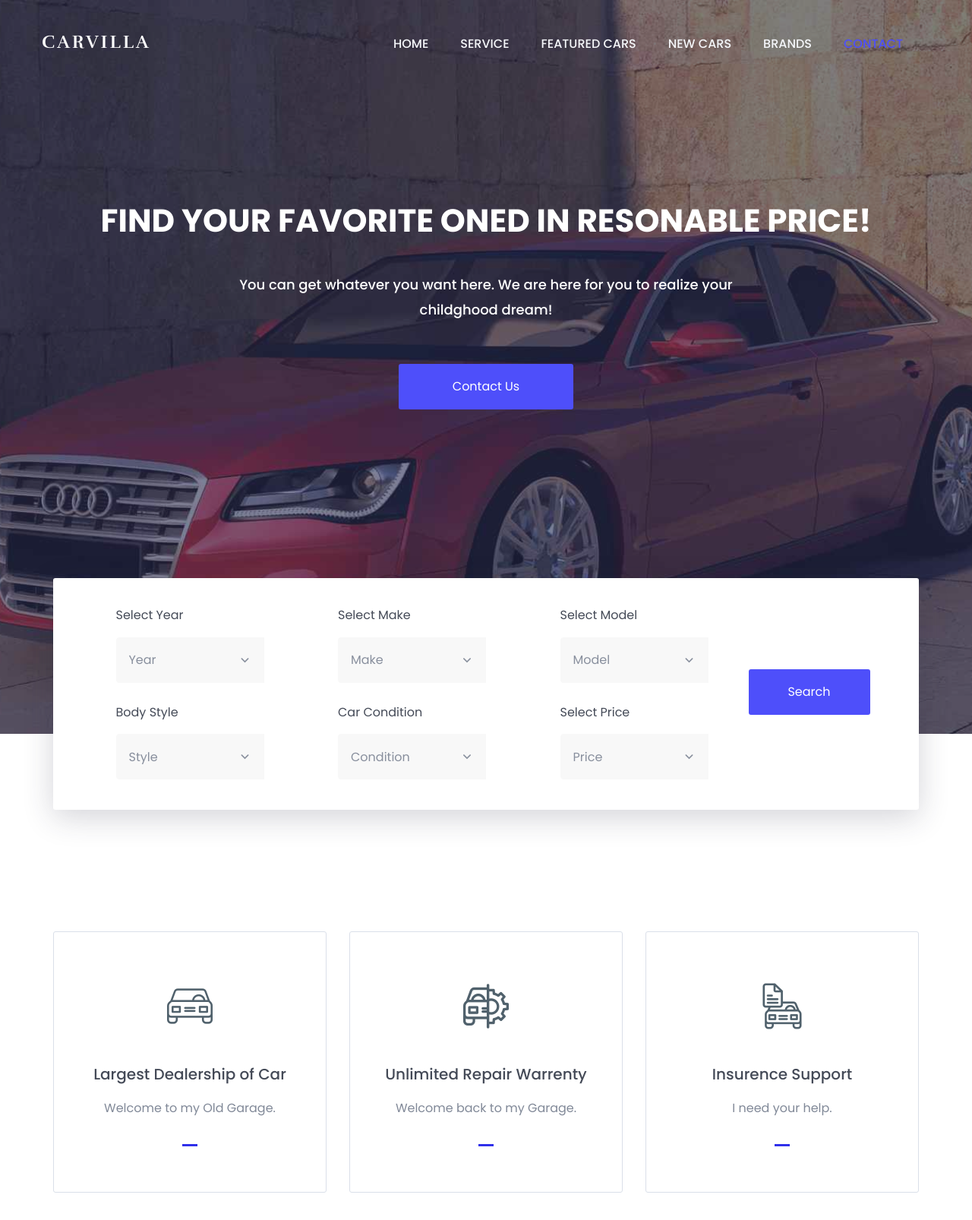
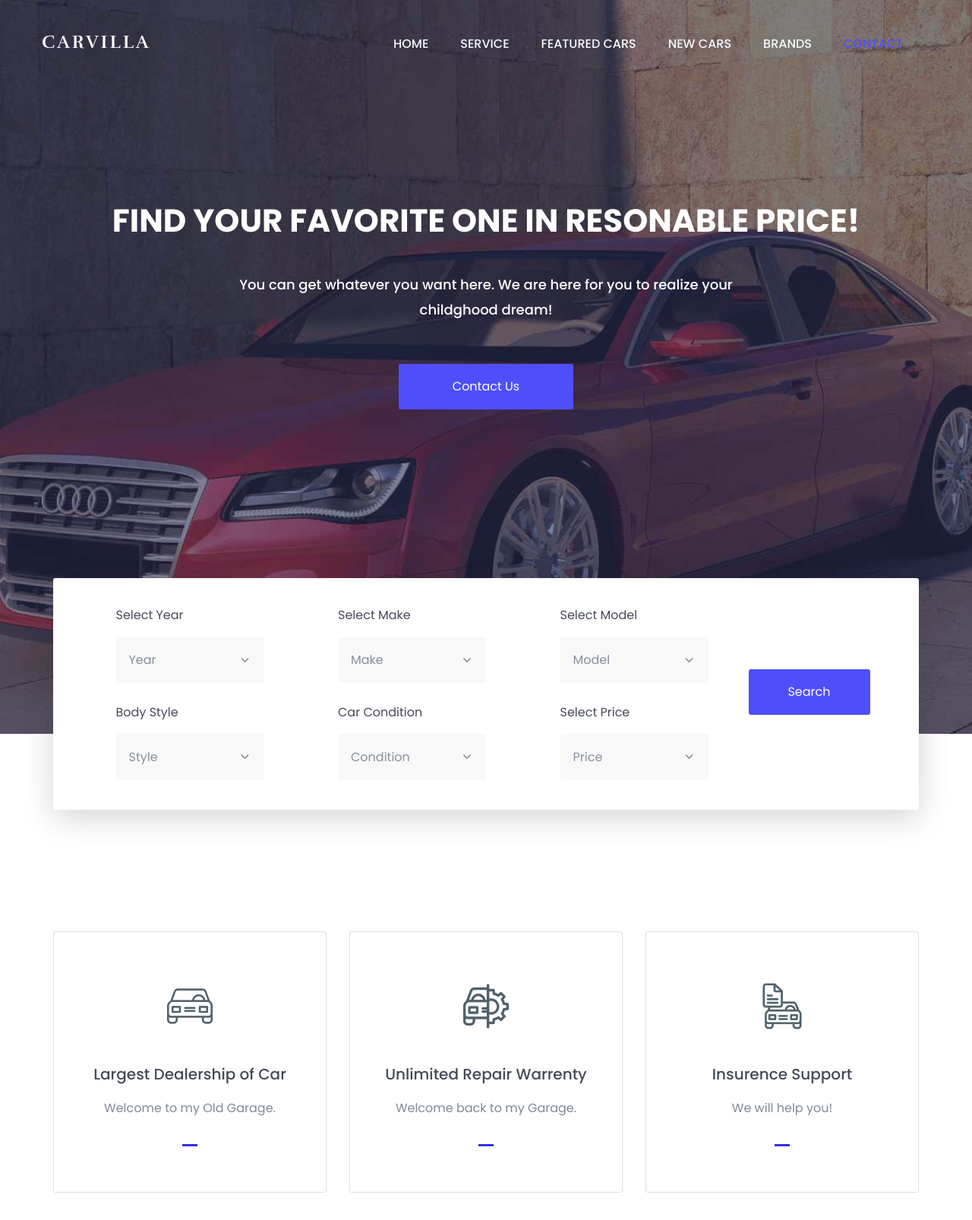
Before and after one commit to Age1107/NormalNinjya4, a plain HTML site: page index.html in a window 1280 px wide. Shown: the top 1606 px of the page at 76% size. Drawn offline with nearby package versions, Linux system fonts and the light colour scheme.

Commit message:
Update index.html

```diff
--- a/index.html
+++ b/index.html
@@ -14,7 +14,7 @@
 		<link href="https://fonts.googleapis.com/css?family=Rufina:400,700" rel="stylesheet">
 
         <!-- title of site -->
-        <title>MyGarage.com</title>
+        <title> MyGarage.com </title>
 
         <!-- For favicon png -->
 		<link rel="shortcut icon" type="image/icon" href="assets/logo/favicon.png"/>
@@ -105,7 +105,7 @@
 
 			<div class="container">
 				<div class="welcome-hero-txt">
-					<h2>Find your favorite oned in resonable price!</h2>
+					<h2>Find your favorite one in resonable price!</h2>
 					<p>
 						You can get whatever you want here. We are here for you to realize your childghood dream!
 					</p>
@@ -265,7 +265,7 @@
 								</div>
 								<h2><a href="#">insurence support</a></h2>
 								<p>
-									I need your help.
+									We will help you!
 								</p>
 							</div>
 						</div>
```
